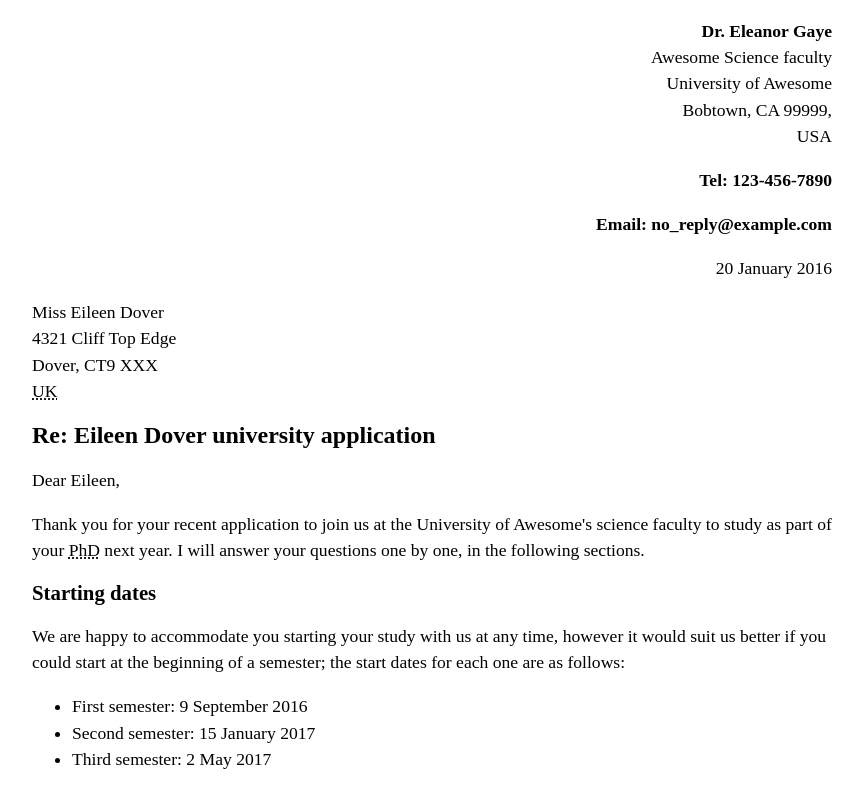
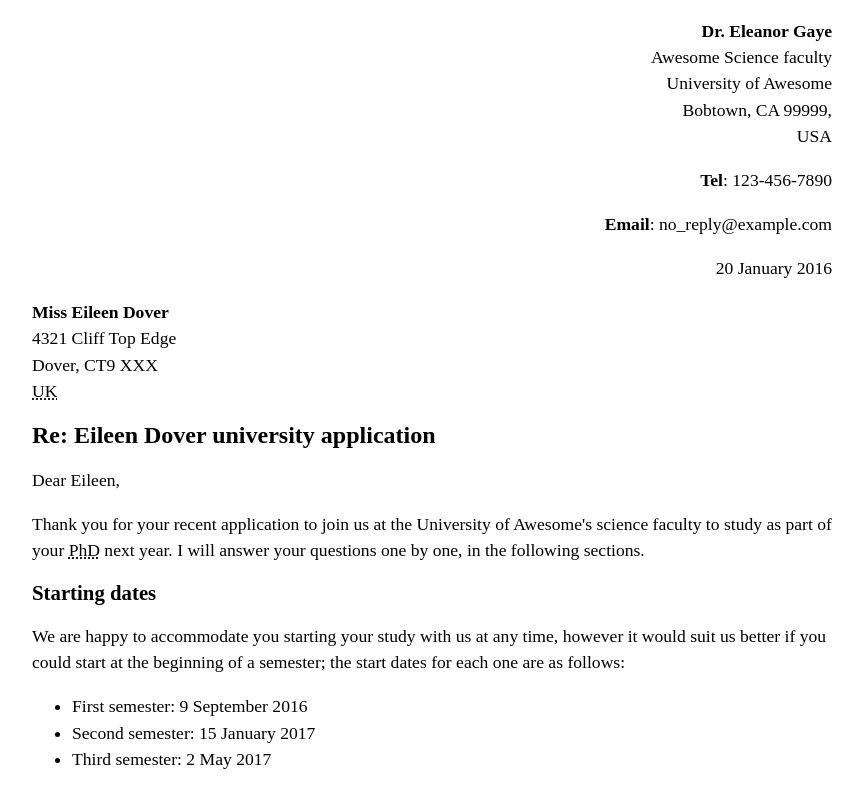
Before and after one commit to santanaw0/santanaw0.github.io, a plain HTML site: page letter-markup/index.html in a window 1280 px wide. Shown: the top 787 px of the page, without its empty margins (208-1071 px from the left). Drawn offline with Linux system fonts and the light colour scheme.

Commit message:
letter-markup index correction
Fixed some tags

```diff
--- a/letter-markup/index.html
+++ b/letter-markup/index.html
@@ -50,17 +50,17 @@
             Awesome Science faculty<br>
             University of Awesome<br>
             Bobtown, CA 99999,<br>
-            USA<br>
+            USA
           </p>
-          <p><strong>Tel: 123-456-7890</strong><br></p>
-          <p><strong>Email: no_reply@example.com</strong><br></p>
+          <p><strong>Tel</strong>: 123-456-7890<br></p>
+          <p><strong>Email</strong>: no_reply@example.com<br></p>
       </address>
 
           <p class="sender-column"><time date="2016-01-20">20 January 2016</time></p>
 
         <address>
             <p>
-              Miss Eileen Dover<br>
+              <strong>Miss Eileen Dover</strong><br>
               4321 Cliff Top Edge<br>
               Dover, CT9 XXX<br>
               <abbr title="United Kingdom">UK</abbr>
```
